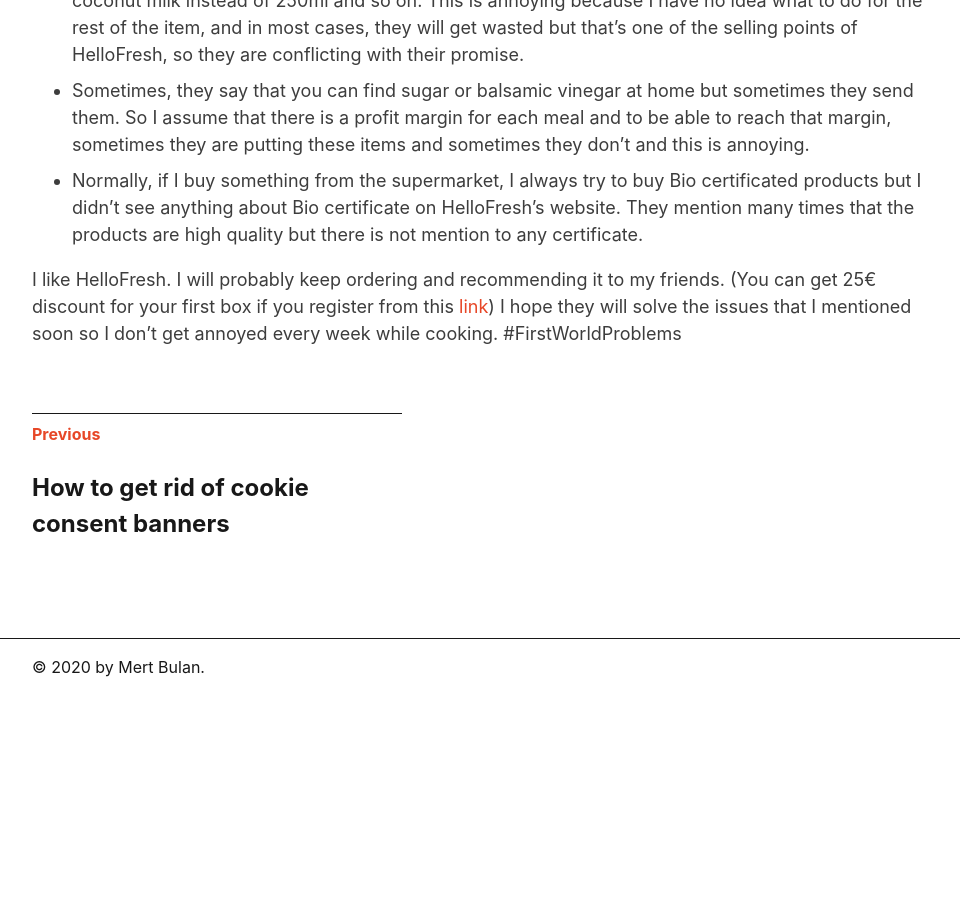
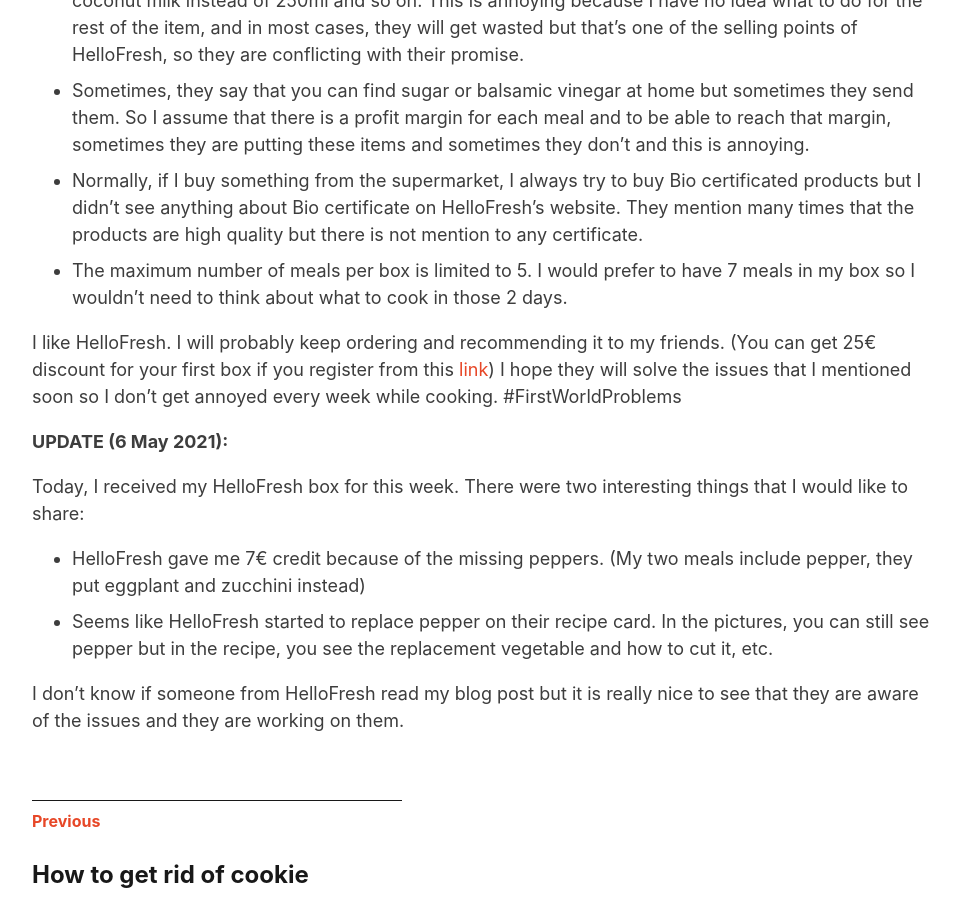
Before and after one commit to mertbulan/mertbulan.github.io, a Jekyll site: the page built from _posts/2021-05-01-dear-hellofresh-where-is-my-pepper.md, in a window 1280 px wide and 900 px high, scrolled down 2450 px. Shown: the whole window, without its empty margins (64-1024 px from the left). Built offline with Jekyll 4.4.1, drawn with Linux system fonts in a browser that asks for light colours; before the commit the page ends 3145 px from its top, so only the background shows below that; some of the changed text lies outside the part shown.

Commit message:
update post

```diff
--- a/_posts/2021-05-01-dear-hellofresh-where-is-my-pepper.md
+++ b/_posts/2021-05-01-dear-hellofresh-where-is-my-pepper.md
@@ -29,5 +29,15 @@ There a few other problems that are annoying me:
 - Sometimes, they are sending more than what is needed in the recipe. For example, they sent 500ml coconut milk instead of 250ml and so on. This is annoying because I have no idea what to do for the rest of the item, and in most cases, they will get wasted but that's one of the selling points of HelloFresh, so they are conflicting with their promise.
 - Sometimes, they say that you can find sugar or balsamic vinegar at home but sometimes they send them. So I assume that there is a profit margin for each meal and to be able to reach that margin, sometimes they are putting these items and sometimes they don't and this is annoying.
 - Normally, if I buy something from the supermarket, I always try to buy Bio certificated products but I didn't see anything about Bio certificate on HelloFresh's website. They mention many times that the products are high quality but there is not mention to any certificate.
+- The maximum number of meals per box is limited to 5. I would prefer to have 7 meals in my box so I wouldn't need to think about what to cook in those 2 days.
 
 I like HelloFresh. I will probably keep ordering and recommending it to my friends. (You can get 25€ discount for your first box if you register from this [link](https://www.hellofresh.de/pages/raf_lp11?c=HS-01JIRP6L3&utm_campaign=clipboard&utm_couponvalue=20&utm_invitername=Mert&utm_medium=referral&utm_source=raf-share)) I hope they will solve the issues that I mentioned soon so I don't get annoyed every week while cooking. #FirstWorldProblems
+
+**UPDATE (6 May 2021):**
+
+Today, I received my HelloFresh box for this week. There were two interesting things that I would like to share:
+
+- HelloFresh gave me 7€ credit because of the missing peppers. (My two meals include pepper, they put eggplant and zucchini instead)
+- Seems like HelloFresh started to replace pepper on their recipe card. In the pictures, you can still see pepper but in the recipe, you see the replacement vegetable and how to cut it, etc.
+
+I don't know if someone from HelloFresh read my blog post but it is really nice to see that they are aware of the issues and they are working on them.
```
